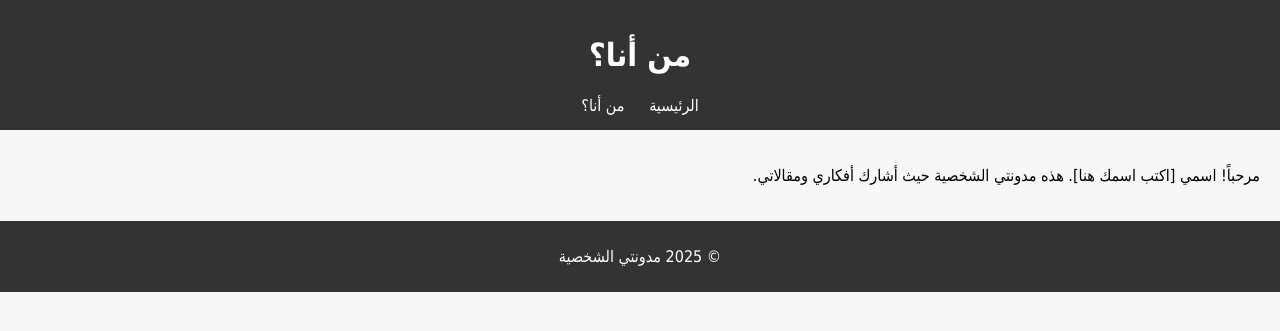
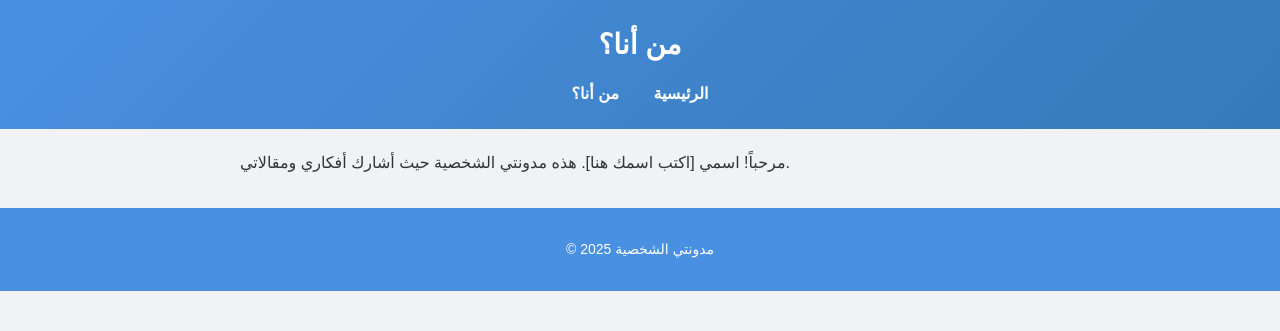
Before and after one commit to vxl3/myblog, a PHP site: page /about.html in a window 1280 px wide. Shown: the top 331 px of the page. Run offline with PHP 8.4, Linux system fonts and the light colour scheme.

Commit message:
Update styles.css
Signed-off-by: vxl3 <wh2003w0@gmail.com>

```diff
--- a/styles.css
+++ b/styles.css
@@ -1,39 +1,88 @@
+/* تصميم عصري للمدونة */
 body {
-  font-family: Tahoma, sans-serif;
-  direction: rtl;
+  font-family: "Cairo", sans-serif;
   margin: 0;
   padding: 0;
-  background-color: #f7f7f7;
+  background: #f0f2f5;
+  color: #333;
+  line-height: 1.8;
 }
 
 header {
-  background: #333;
+  background: linear-gradient(135deg, #4a90e2, #357ab8);
   color: #fff;
-  padding: 15px;
   text-align: center;
+  padding: 20px;
+}
+
+header h1 {
+  margin: 0;
+  font-size: 28px;
+}
+
+nav {
+  margin-top: 10px;
 }
 
 nav a {
   color: #fff;
-  margin: 0 10px;
+  margin: 0 15px;
   text-decoration: none;
+  font-weight: bold;
+  font-size: 16px;
+  transition: color 0.3s;
+}
+
+nav a:hover {
+  color: #ffd700;
 }
 
 main {
-  padding: 20px;
+  max-width: 800px;
+  margin: 20px auto;
+  padding: 0 15px;
 }
 
 article {
+  background: #fff;
   margin-bottom: 20px;
-  padding: 15px;
-  background: #fff;
-  border-radius: 5px;
-  box-shadow: 0 0 5px rgba(0,0,0,0.1);
+  padding: 20px;
+  border-radius: 10px;
+  box-shadow: 0 4px 8px rgba(0,0,0,0.05);
+  transition: transform 0.3s, box-shadow 0.3s;
+}
+
+article:hover {
+  transform: translateY(-5px);
+  box-shadow: 0 6px 12px rgba(0,0,0,0.1);
+}
+
+article h2 a {
+  text-decoration: none;
+  color: #4a90e2;
+}
+
+article h2 a:hover {
+  color: #357ab8;
 }
 
 footer {
   text-align: center;
-  padding: 10px;
-  background: #333;
+  padding: 15px;
+  background: #4a90e2;
   color: #fff;
+  margin-top: 30px;
+  font-size: 14px;
 }
+
+/* جعل الموقع متجاوب مع الموبايل */
+@media (max-width: 600px) {
+  header h1 {
+    font-size: 22px;
+  }
+  nav a {
+    display: inline-block;
+    margin: 8px;
+    font-size: 14px;
+  }
+}
```
